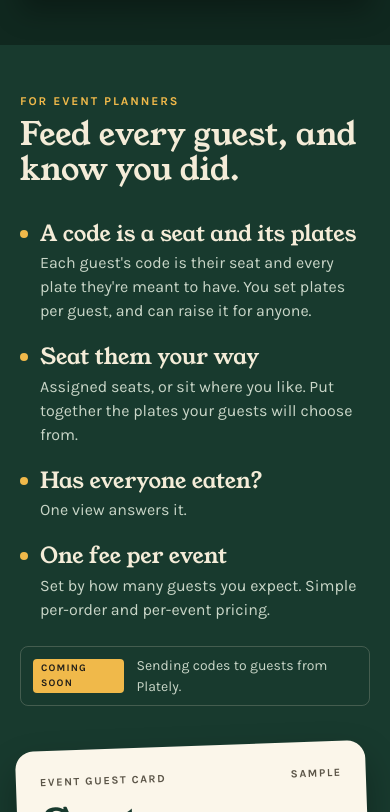
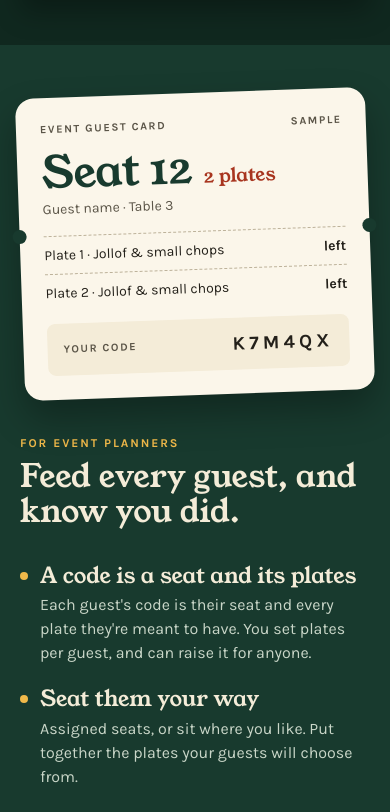
Before and after one commit to 444notdotun/ScanToOrder, a Next.js app in the folder frontend/: page / in a window 390 px wide. Shown: the part 3472-4284 px from the top of the page. Built offline with nearby package versions, Linux system fonts and the light colour scheme; no server answers.

Commit message:
Landing on a phone: the event card comes before its heading, as on the board

```diff
--- a/frontend/src/app/page.tsx
+++ b/frontend/src/app/page.tsx
@@ -281,10 +281,10 @@ export default function MarketingPage() {
 
           <section id="events" aria-labelledby="events-title" className={`${SECTION} scroll-mt-6`}>
             <div className="grid items-center gap-10 lg:grid-cols-2 lg:gap-16">
-              <Reveal className="order-2 lg:order-1">
+              <Reveal className="order-1">
                 <EventCard />
               </Reveal>
-              <Reveal delay={80} className="order-1 lg:order-2">
+              <Reveal delay={80} className="order-2">
                 <Heading id="events-title" eyebrow="For event planners" title="Feed every guest, and know you did." />
                 <ul className="mt-8 flex flex-col gap-5">
                   {EVENT_POINTS.map(([title, line]) => (
```
